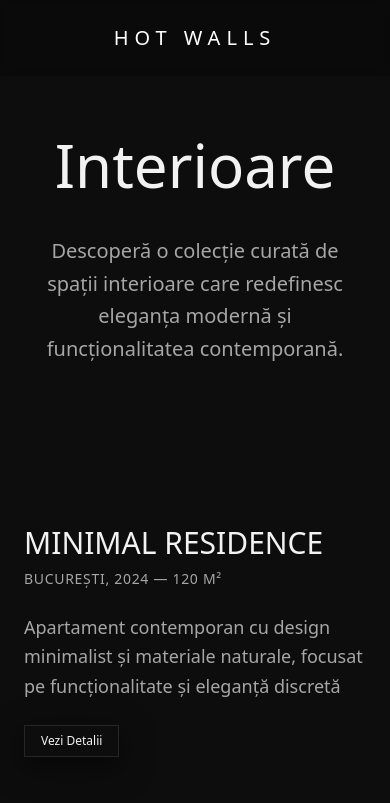
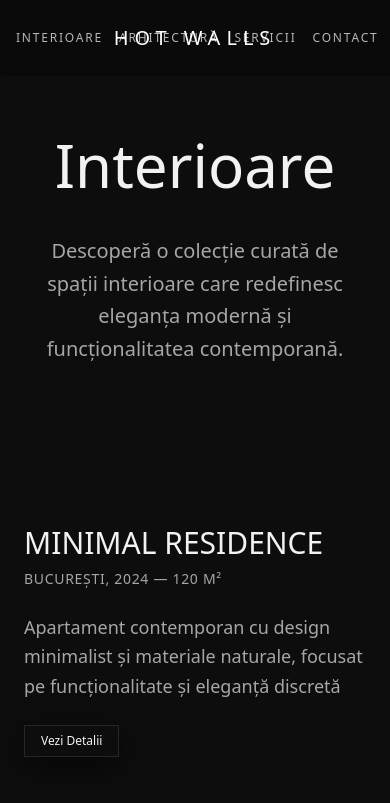
Before and after one commit to AVA1502/spaces-styled-dreams, a React (Vite) app: page /interioare in a window 390 px wide. Shown: the top 803 px of the page. Built offline with nearby package versions, Linux system fonts and the light colour scheme; the HTML template or start-up script is replaced by a standard one.

Commit message:
Add page navigation to header

```diff
--- a/src/components/Header.tsx
+++ b/src/components/Header.tsx
@@ -2,9 +2,9 @@ const Header = () => {
   return (
     <header className="fixed top-0 left-0 right-0 z-50 bg-black/20 backdrop-blur-sm">
       <div className="container mx-auto px-4 py-6">
-        <nav className="flex items-center justify-between lg:justify-center relative">
+        <nav className="flex items-center justify-center relative">
           {/* Left side navigation */}
-          <div className="hidden lg:flex items-center gap-8 absolute left-0">
+          <div className="flex items-center gap-4 md:gap-8 absolute left-0">
             <a href="/interioare" className="text-xs uppercase tracking-[0.15em] text-white/70 hover:text-white transition-quick font-light">
               Interioare
             </a>
@@ -22,7 +22,7 @@ const Header = () => {
           {/* Centered Logo */}
           <a
             href="/"
-            className="text-xl uppercase tracking-[0.3em] text-white font-light hover:text-white/80 transition-quick cursor-pointer mx-auto lg:mx-0"
+            className="text-xl uppercase tracking-[0.3em] text-white font-light hover:text-white/80 transition-quick cursor-pointer"
           >
             hot walls
           </a>
```
